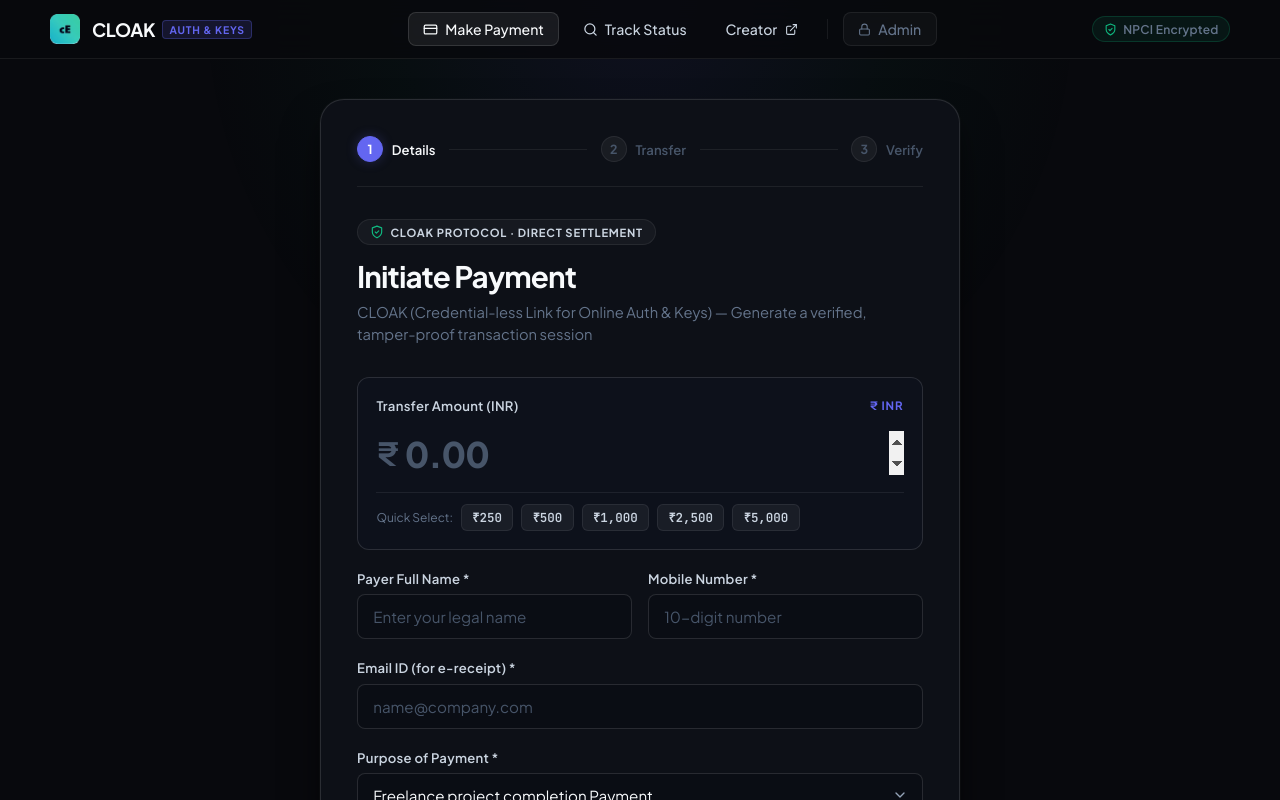
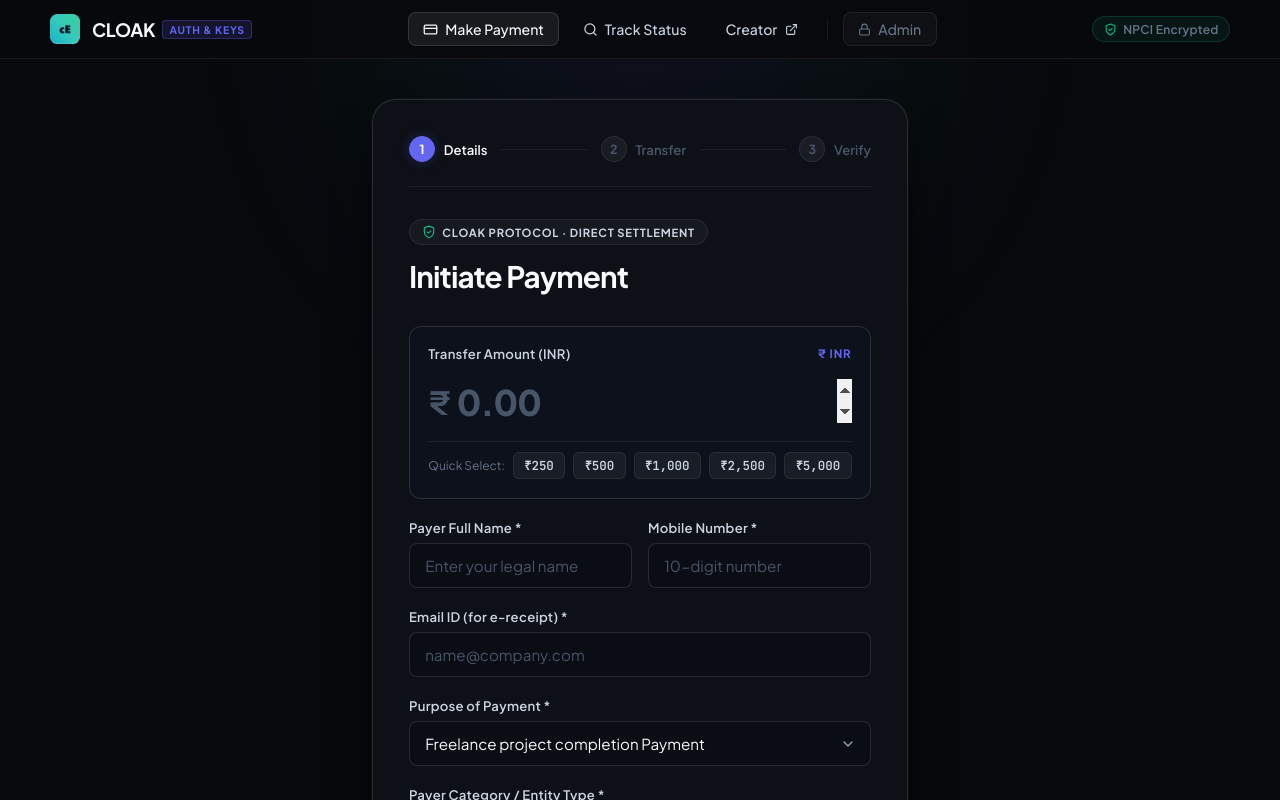
Before and after one commit to Abhijiteuon/upi-payment-app, a React (Vite) app: page / in a window 1280 px wide. Shown: the top 800 px of the page. Built offline with nearby package versions, Linux system fonts and the light colour scheme.

Commit message:
chore: remove verbose subtitle from payment form header

```diff
--- a/src/App.jsx
+++ b/src/App.jsx
@@ -284,9 +284,6 @@
                     <h1 className="main-title">
                       Initiate Payment
                     </h1>
-                    <p className="sub-title">
-                      CLOAK (Credential-less Link for Online Auth & Keys) — Generate a verified, tamper-proof transaction session
-                    </p>
                   </div>
 
                   {formError && (
```
